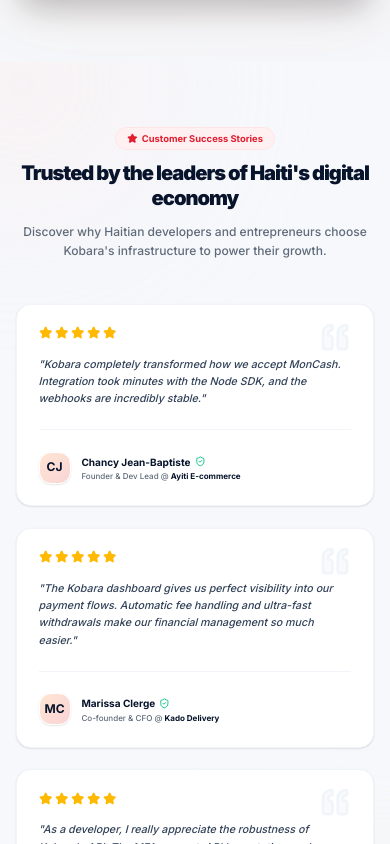
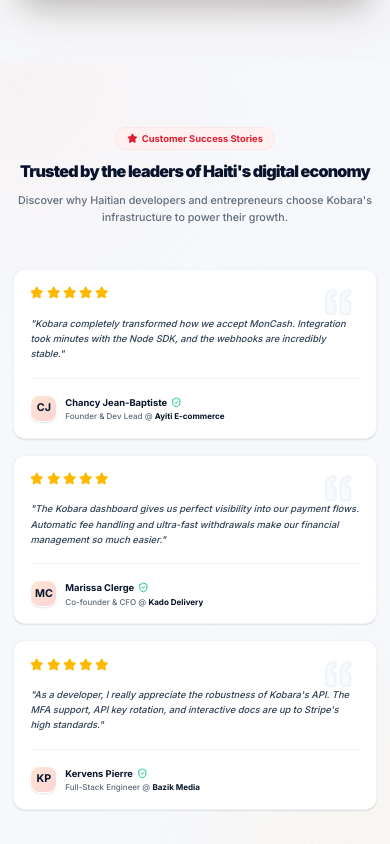
Before and after one commit to L09DP01/kobara-app, a Next.js app: page / in a window 390 px wide. Shown: the part 2360-3204 px from the top of the page. Built offline with nearby package versions, Linux system fonts and the light colour scheme; no server answers.

Commit message:
style: fix Reviews section responsiveness for iPhone screens

```diff
--- a/src/components/landing/Reviews.tsx
+++ b/src/components/landing/Reviews.tsx
@@ -73,18 +73,18 @@
       <div className="absolute -top-40 -left-40 w-96 h-96 bg-rose-100/30 rounded-full blur-[120px] pointer-events-none" />
       <div className="absolute -bottom-40 -right-40 w-96 h-96 bg-orange-100/30 rounded-full blur-[120px] pointer-events-none" />
 
-      <div className="max-w-[1280px] mx-auto px-6 sm:px-10 relative z-10">
+      <div className="max-w-[1280px] mx-auto px-5 sm:px-10 relative z-10">
         <div className="text-center max-w-3xl mx-auto mb-16 space-y-4">
           <div className="inline-flex items-center gap-1.5 px-4 py-1.5 rounded-full bg-rose-50 border border-rose-100 text-sm font-bold text-kobara-red">
             <Star className="w-4 h-4 fill-kobara-red" />
             {language === "fr" ? "Retours d'expérience" : "Customer Success Stories"}
           </div>
-          <h2 className="text-3xl sm:text-4xl lg:text-5xl font-black text-kobara-primary tracking-tighter leading-tight">
+          <h2 className="text-2xl sm:text-3xl md:text-4xl lg:text-5xl font-black text-kobara-primary tracking-tighter leading-tight">
             {language === "fr"
               ? "Recommandé par les leaders de l'économie digitale en Haïti"
               : "Trusted by the leaders of Haiti's digital economy"}
           </h2>
-          <p className="text-lg text-kobara-secondary font-medium leading-relaxed">
+          <p className="text-base sm:text-lg text-kobara-secondary font-medium leading-relaxed">
             {language === "fr"
               ? "Découvrez pourquoi les développeurs et entrepreneurs haïtiens choisissent l'infrastructure de Kobara pour propulser leur croissance."
               : "Discover why Haitian developers and entrepreneurs choose Kobara's infrastructure to power their growth."}
@@ -96,14 +96,14 @@
           initial="hidden"
           whileInView="show"
           viewport={{ once: true, margin: "-100px" }}
-          className="grid md:grid-cols-3 gap-8"
+          className="grid grid-cols-1 md:grid-cols-3 gap-6 sm:gap-8"
         >
           {REVIEWS_DATA.map((review, i) => (
             <motion.div
               key={i}
               variants={cardVariants}
               whileHover={{ y: -6, boxShadow: "0 20px 40px rgba(0,0,0,0.04)" }}
-              className="bg-white rounded-3xl border border-slate-100 p-8 shadow-sm flex flex-col justify-between relative transition-all duration-350"
+              className="bg-white rounded-2xl sm:rounded-3xl border border-slate-100 p-6 sm:p-8 shadow-sm flex flex-col justify-between relative transition-all duration-350"
             >
               {/* Quote icon overlay */}
               <div className="absolute top-6 right-8 text-slate-100 pointer-events-none">
@@ -119,19 +119,19 @@
                 </div>
 
                 {/* Review Text */}
-                <p className="text-[16px] text-slate-700 leading-relaxed font-medium italic">
+                <p className="text-sm sm:text-[16px] text-slate-700 leading-relaxed font-medium italic">
                   "{language === "fr" ? review.content.fr : review.content.en}"
                 </p>
               </div>
 
               {/* User Bio */}
-              <div className="flex items-center gap-4 pt-8 border-t border-slate-100 mt-8 relative z-10">
-                <div className="w-12 h-12 rounded-2xl bg-gradient-to-br from-kobara-orange/20 to-kobara-red/20 text-kobara-primary flex items-center justify-center font-bold text-lg border border-white shrink-0 shadow-sm">
+              <div className="flex items-center gap-3 sm:gap-4 pt-6 sm:pt-8 border-t border-slate-100 mt-6 sm:mt-8 relative z-10">
+                <div className="w-10 h-10 sm:w-12 sm:h-12 rounded-xl sm:rounded-2xl bg-gradient-to-br from-kobara-orange/20 to-kobara-red/20 text-kobara-primary flex items-center justify-center font-bold text-base sm:text-lg border border-white shrink-0 shadow-sm">
                   {review.avatarInitials}
                 </div>
                 <div className="min-w-0">
                   <div className="flex items-center gap-1.5">
-                    <h4 className="font-bold text-kobara-primary text-[15px] truncate">{review.name}</h4>
+                    <h4 className="font-bold text-kobara-primary text-[14px] sm:text-[15px] truncate">{review.name}</h4>
                     <ShieldCheck className="w-4 h-4 text-emerald-500 shrink-0" />
                   </div>
                   <p className="text-xs text-kobara-secondary font-medium truncate mt-0.5">
```
